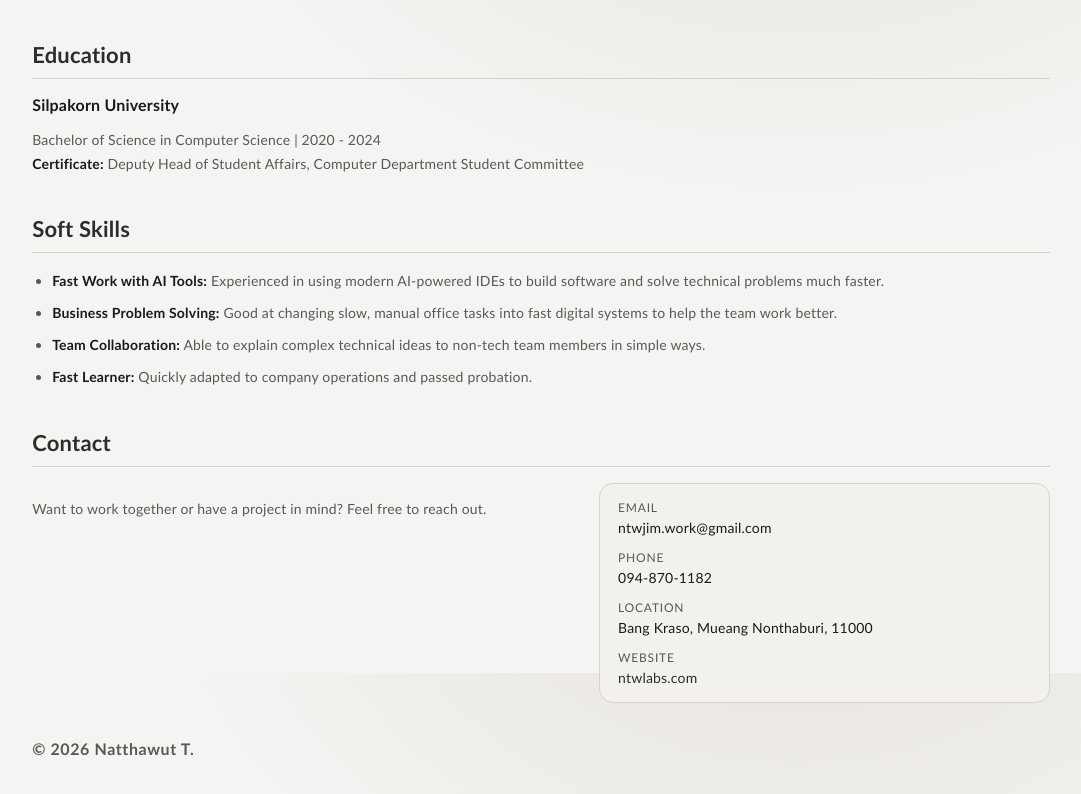
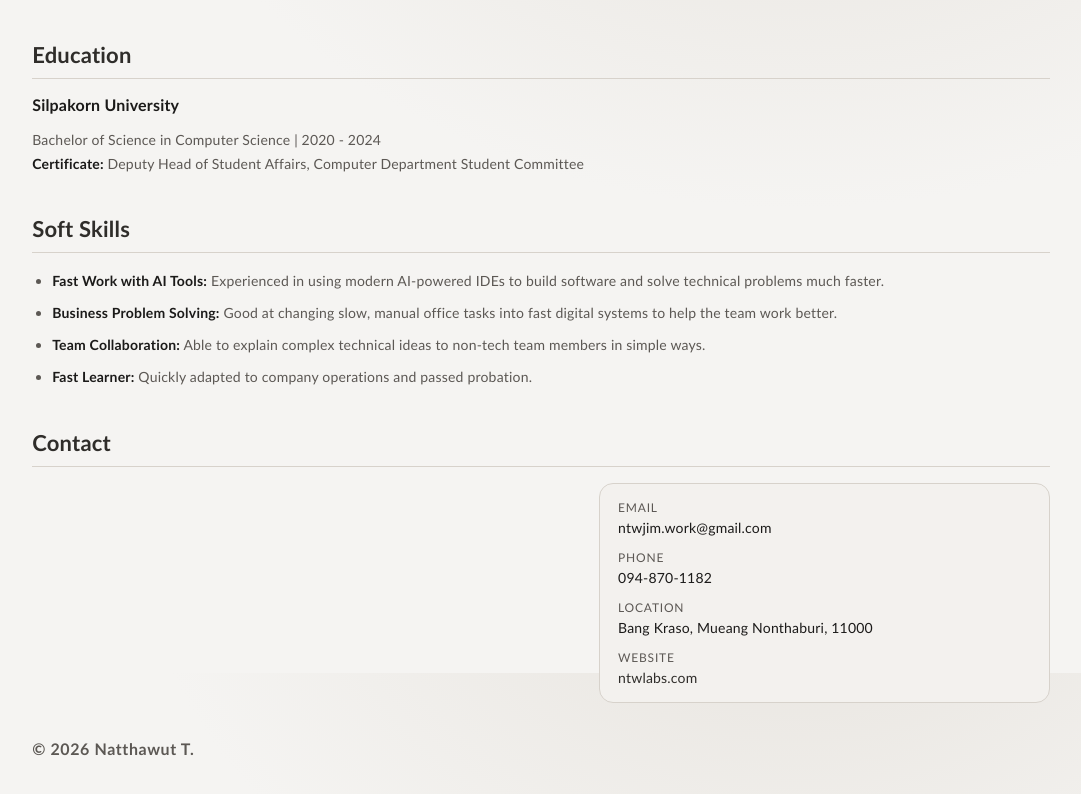
Before and after one commit to NatthawutT-07/Profile, a plain HTML site: page index.html in a window 1280 px wide. Shown: the part 3327-4121 px from the top of the page, without its empty margins (99-1180 px from the left). Drawn offline with Linux system fonts and the light colour scheme.

Commit message:
update text

```diff
--- a/index.html
+++ b/index.html
@@ -361,7 +361,7 @@
       <div class="divider"></div>
       <div class="contact-grid">
         <p class="contact-note">
-          Want to work together or have a project in mind? Feel free to reach out.
+
         </p>
         <div class="contact-card">
           <div class="contact-item">
```
